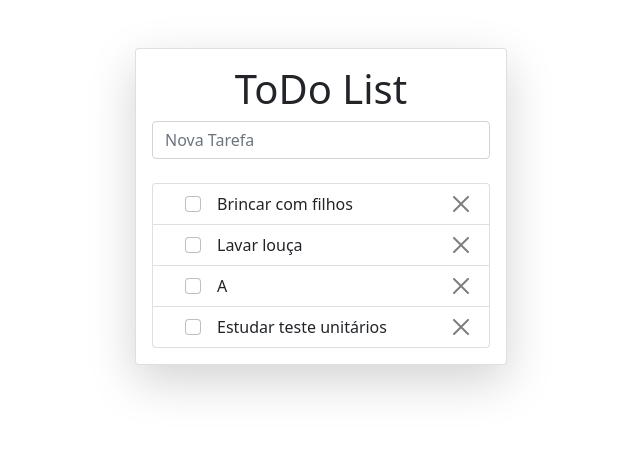
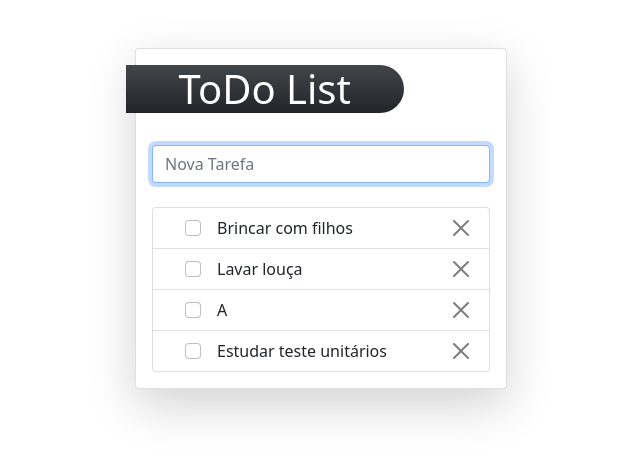
Before and after one commit to uazevedo/Vue-ToDo-List, a Vue app: page / in a window 1280 px wide. Shown: the top 456 px of the page, without its empty margins (319-959 px from the left). Built offline with nearby package versions, Linux system fonts and the light colour scheme.

Commit message:
improving style

```diff
--- a/src/App.vue
+++ b/src/App.vue
@@ -3,6 +3,11 @@
     <div class="container">
       <div class="col-lg-4 offset-lg-4 col-md-8 offset-md-2 col-sm-12">
         <div class="card shadow-lg mt-5">
+          <div class="card-title">
+            <div class="w-75 bg-dark bg-gradient text-white myCardTitle negative-margin-left">
+              <h1 class="text-center mt-3">ToDo List</h1>
+            </div>
+          </div>
           <div class="card-body">
             <to-do-list></to-do-list>
           </div>
@@ -24,7 +29,10 @@ export default {
 </script>
 
 <style>
-/* *{
-  border: 1px solid #3c3c3c;
-} */
+.negative-margin-left{
+  margin-left:-10px;
+}
+.myCardTitle{
+  border-radius: 0 25px 25px 0;
+}
 </style>
--- a/src/components/pages/TodoList/TodoList.vue
+++ b/src/components/pages/TodoList/TodoList.vue
@@ -1,8 +1,7 @@
 <template>
   <div>
-    <h1 class="text-center">ToDo List</h1>
-
     <input
+      autofocus
       class="form-control"
       v-model="newTask"
       type="text"
```
